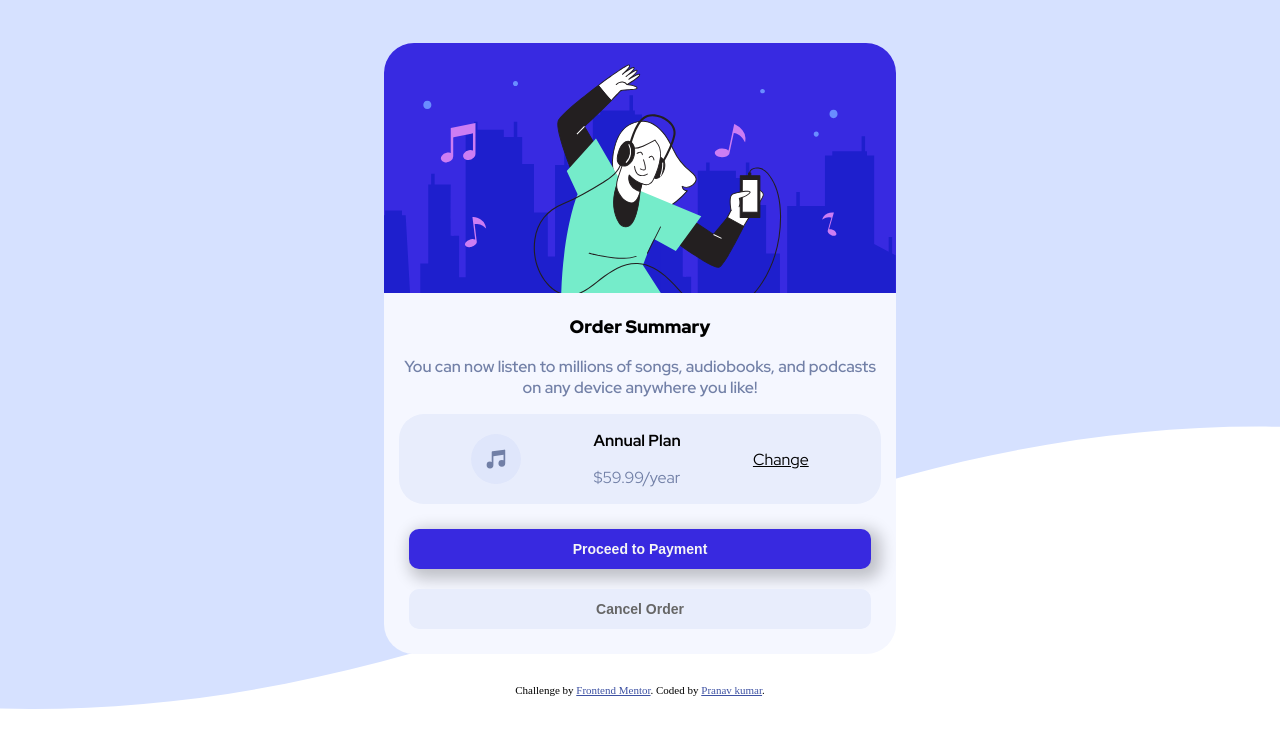
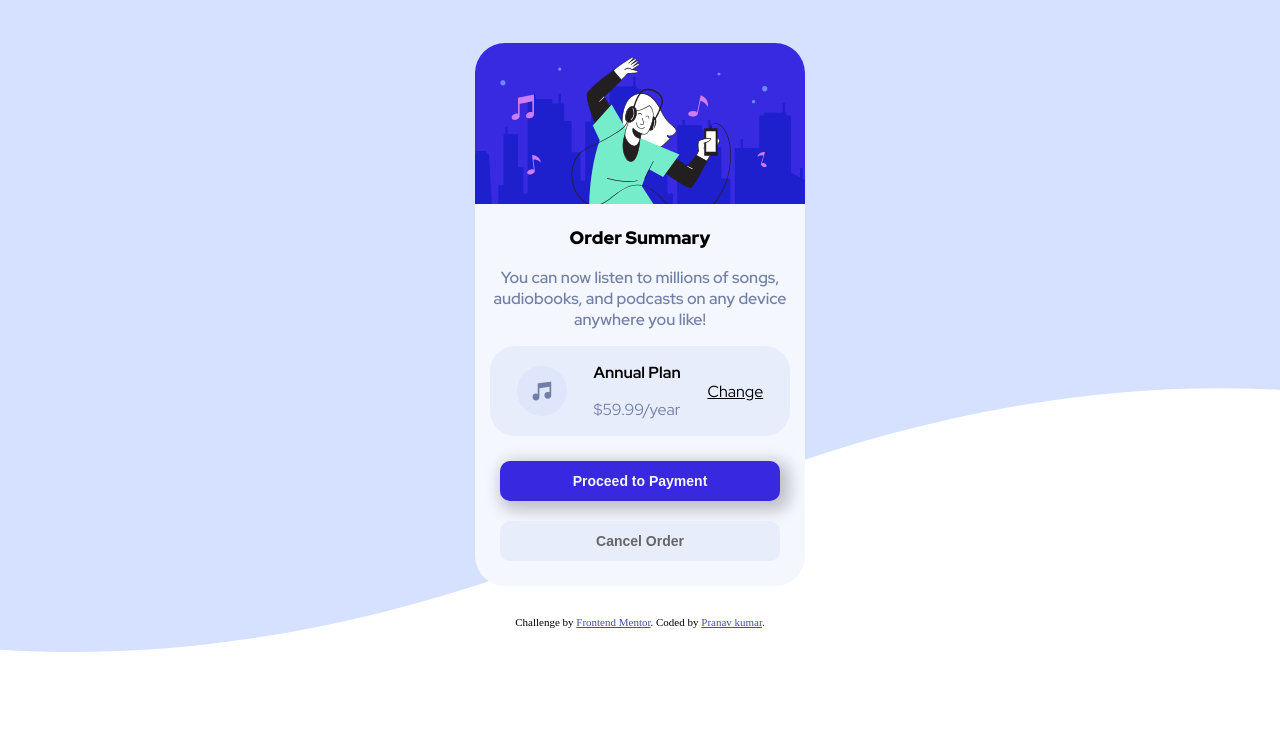
Before and after one commit to codantes/order-summary-component, a plain HTML site: page index.html in a window 1280 px wide. Drawn offline with Linux system fonts and the light colour scheme.

Commit message:
changed styling options

```diff
--- a/styling/style.css
+++ b/styling/style.css
@@ -25,7 +25,7 @@ body{
     display: flexbox;
     justify-content: center;
     background: var(--component-bg);
-    width: 80%;
+    width: 330px;
     margin: 30px auto;
     border-radius: 30px;
 
@@ -125,14 +125,3 @@ transition: all ease 0.3s;
 #cancel-button:hover{
     color:rgb(17, 17, 17);
 }
-
-@media screen and (min-width:600px) {
-    body{
-        background-image: url('/images/pattern-background-desktop.svg');
-    }
-
-    .main-component{
-        width: 40vw;
-    }
-
-}
```
